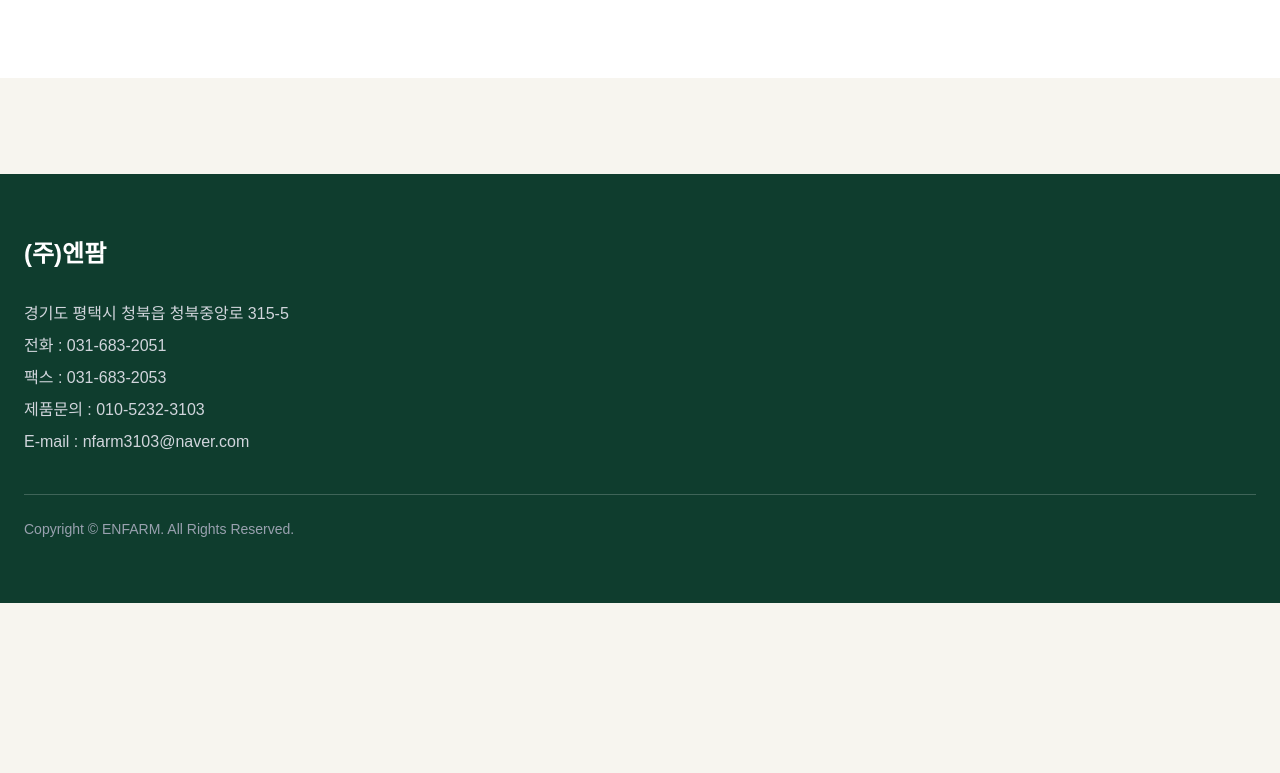
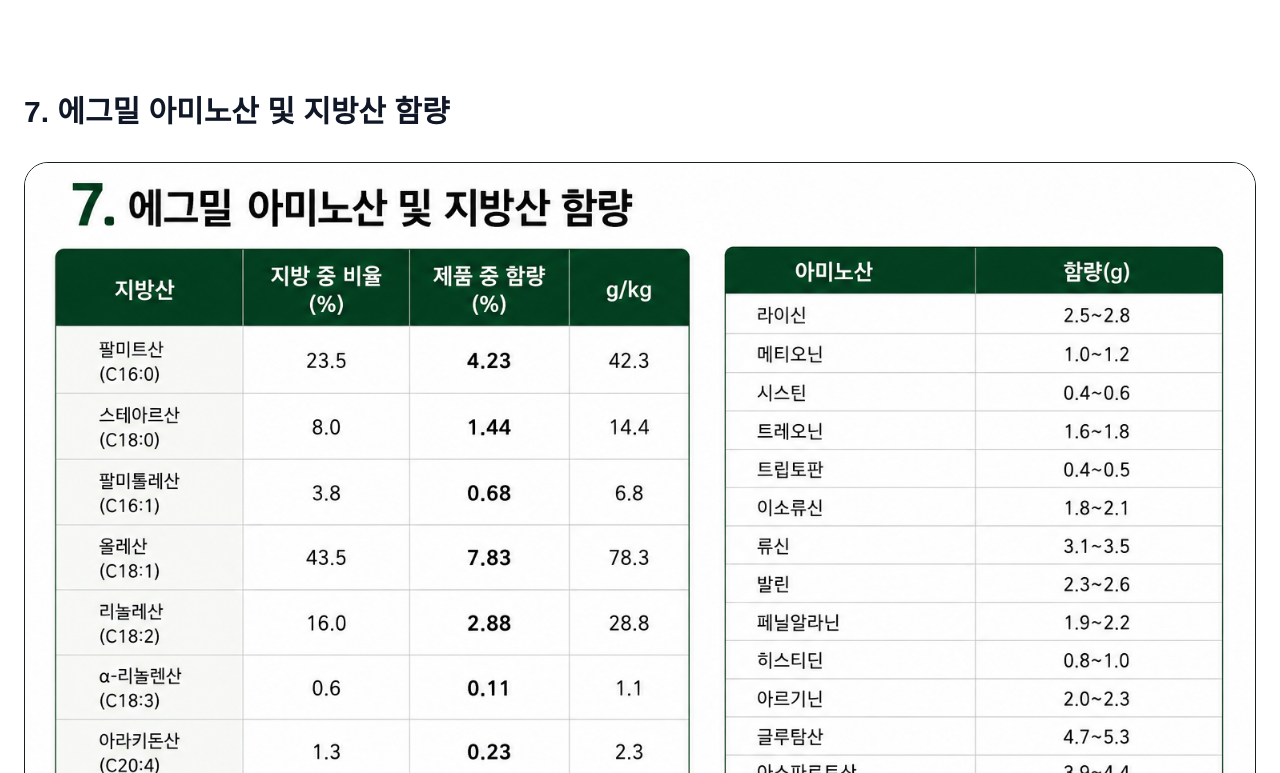
Before and after one commit to uncypdf/enfarm-site, a Next.js app: page /analysis/eggmeal in a window 1280 px wide. Shown: the part 5487-6260 px from the top of the page. Before the commit the page ends 6090 px from the top, so only its background shows below. Built offline with nearby package versions, Linux system fonts and the light colour scheme.

Commit message:
Add eggmeal amino acid and fatty acid section

```diff
--- a/src/app/analysis/eggmeal/page.tsx
+++ b/src/app/analysis/eggmeal/page.tsx
@@ -171,6 +171,22 @@ export default function EggmealPage() {
             />
           </div>
         </section>
+
+        <section className="mt-24">
+          <h3 className="mb-8 text-3xl font-black text-gray-900">
+            7. 에그밀 아미노산 및 지방산 함량
+          </h3>
+
+          <div className="overflow-hidden rounded-3xl border bg-white">
+            <Image
+              src="/eggmeal7.png"
+              alt="에그밀 아미노산 및 지방산 함량"
+              width={1600}
+              height={1200}
+              className="w-full"
+            />
+          </div>
+        </section>
       </section>
     </main>
   );
```
Also changed, not shown: public/eggmeal7.png (added).
